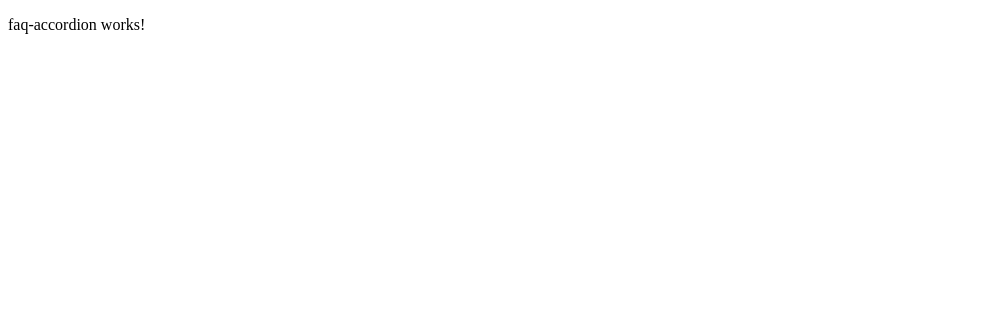
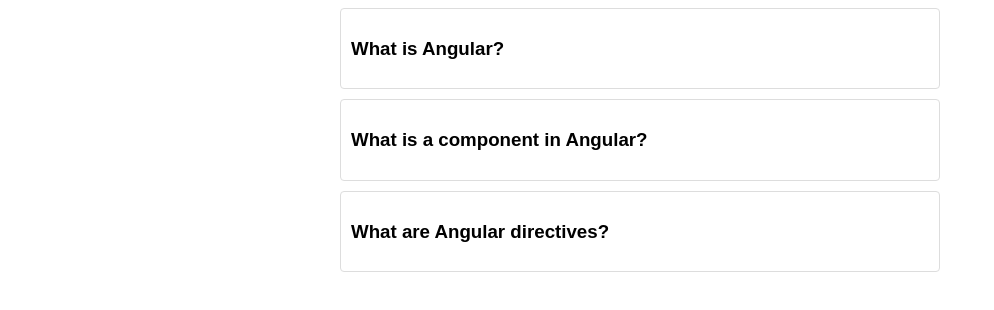
Before and after one commit to HoTienQuoc/angular-code, an Angular app in the folder faq-accordion/: page / in a window 1280 px wide. Shown: the top 310 px of the page, without its empty margins (0-994 px from the left). Built offline with nearby package versions, Linux system fonts and the light colour scheme.

Commit message:
new commit

```diff
--- a/faq-accordion/package.json
+++ b/faq-accordion/package.json
@@ -10,6 +10,7 @@
   },
   "private": true,
   "dependencies": {
+    "@angular/animations": "^19.2.5",
     "@angular/common": "^19.2.0",
     "@angular/compiler": "^19.2.0",
     "@angular/core": "^19.2.0",
--- a/faq-accordion/src/app/faq-accordion/faq-accordion.component.html
+++ b/faq-accordion/src/app/faq-accordion/faq-accordion.component.html
@@ -1 +1,14 @@
-<p>faq-accordion works!</p>
+<div class="faq-container">
+    <div
+        class="faq-item"
+        *ngFor="let faq of faqs; let i = index"
+        (click)="toggleFAQ(i)"
+    >
+        <div class="faq-question">
+            <h3>{{ faq.question }}</h3>
+        </div>
+        <div class="faq-answer" *ngIf="i === openedIndex">
+            <p>{{ faq.answer }}</p>
+        </div>
+    </div>
+</div>
--- a/faq-accordion/src/app/faq-accordion/faq-accordion.component.scss
+++ b/faq-accordion/src/app/faq-accordion/faq-accordion.component.scss
@@ -0,0 +1,23 @@
+.faq-container {
+    max-width: 600px;
+    margin: 0 auto;
+    font-family: Arial, sans-serif;
+}
+.faq-item {
+    border: 1px solid #ddd;
+    border-radius: 4px;
+    margin-bottom: 10px;
+    padding: 10px;
+    cursor: pointer;
+    transition: background-color 0.3s;
+}
+.faq-item:hover {
+    background-color: #f9f9f9;
+}
+.faq-question {
+    font-weight: bold;
+}
+.faq-answer {
+    margin-top: 10px;
+    color: #555;
+}
--- a/faq-accordion/src/app/faq-accordion/faq-accordion.component.ts
+++ b/faq-accordion/src/app/faq-accordion/faq-accordion.component.ts
@@ -26,4 +26,7 @@
         "Directives are instructions in the DOM. Angular directives allow you to attach behavior to elements in the DOM.",
     },
   ];
+  toggleFAQ(index: number) {
+    this.openedIndex = this.openedIndex === index ? null : index;
+  }
 }
```
Also changed, not shown: faq-accordion/src/app/faq-accordion/faq-accordion.animations.ts (added, +16 -0 lines), 1 other file (tests, documents, lock files or other folders).
